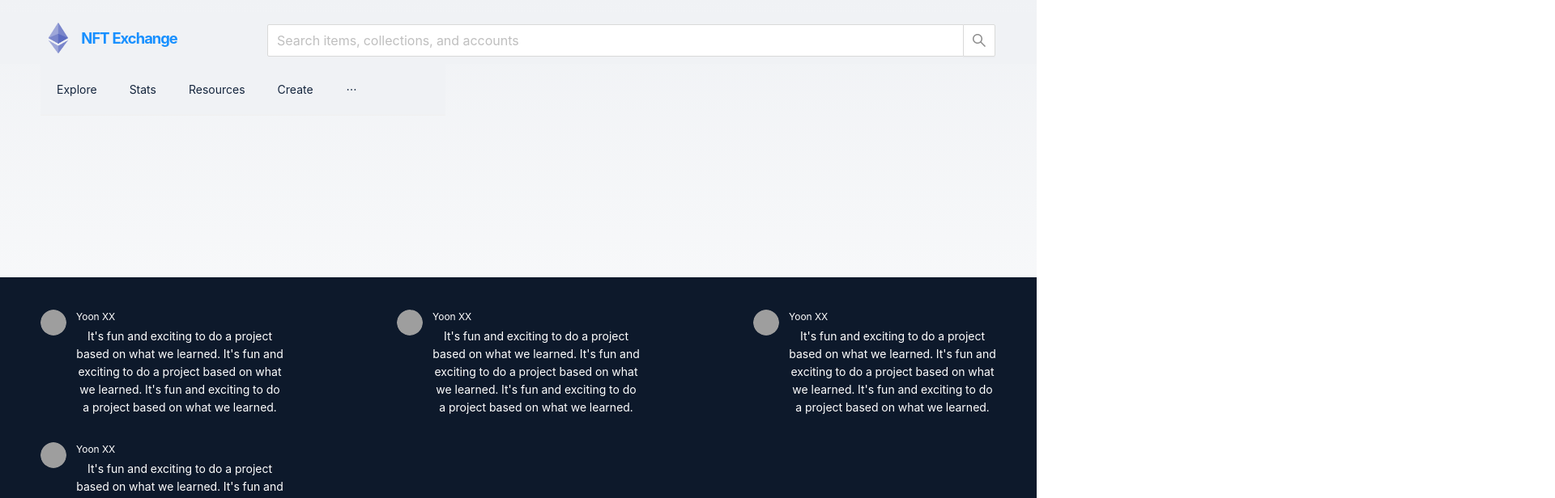
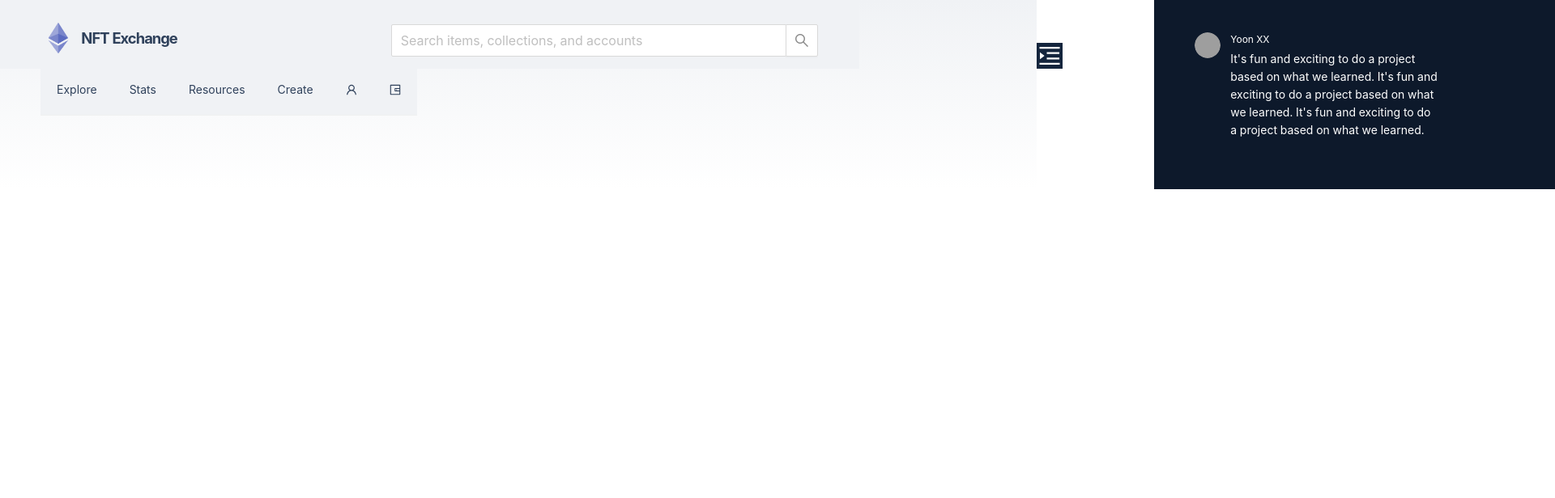
Before and after one commit to timbertinker/NFT_marketplace_ethereum, a React app: page /assets/create in a window 1280 px wide. Shown: the top 616 px of the page at 81% size, 1920 px wide, since content can reach past the window. Built offline with nearby package versions, Linux system fonts and the light colour scheme; grey boxes are pictures that could not be loaded.

Commit message:
add sidebar

```diff
--- a/src/App.css
+++ /dev/null
@@ -1,38 +0,0 @@
-.App {
-  text-align: center;
-}
-
-.App-logo {
-  height: 40vmin;
-  pointer-events: none;
-}
-
-@media (prefers-reduced-motion: no-preference) {
-  .App-logo {
-    animation: App-logo-spin infinite 20s linear;
-  }
-}
-
-.App-header {
-  background-color: #282c34;
-  min-height: 100vh;
-  display: flex;
-  flex-direction: column;
-  align-items: center;
-  justify-content: center;
-  font-size: calc(10px + 2vmin);
-  color: white;
-}
-
-.App-link {
-  color: #61dafb;
-}
-
-@keyframes App-logo-spin {
-  from {
-    transform: rotate(0deg);
-  }
-  to {
-    transform: rotate(360deg);
-  }
-}
--- a/src/App.jsx
+++ b/src/App.jsx
@@ -1,6 +1,5 @@
 import { useEffect, useState } from 'react';
 import Web3 from 'web3';
-import './App.css';
 import 'antd/dist/antd.min.css';
 import Router from './router/Router';
 import { Button, Space } from 'antd';
@@ -10,6 +9,8 @@ import { Layout } from 'antd';
 import Header from './components/layout/Header';
 import Footer from './components/layout/Footer';
 import { theme } from './style/theme';
+import Sider from 'antd/lib/layout/Sider';
+import Sidebar from './components/layout/Sidebar';
 
 const { Content } = Layout;
 
@@ -19,6 +20,8 @@ function App() {
   const [account, setAccount] = useState('');
   const [newErc721Addr, setNewErc721Addr] = useState();
   const [erc721list, setErc721list] = useState([]); // 자신의 NFT 정보를 저장할 토큰
+
+  const [collapsed, setCollapsed] = useState(true);
 
   useEffect(() => {
     if (typeof window.ethereum !== 'undefined') {
@@ -80,13 +83,15 @@ function App() {
           gap: `${theme.space_8}`,
         }}
       >
-        <Header />
+        <Header collapsed={collapsed} setCollapsed={setCollapsed} />
+        <Sidebar collapsed={collapsed} setCollapsed={setCollapsed} />
+
         <Content
           style={{
             padding: '0 50px',
             display: 'flex',
             flexDirection: 'column',
-            gap: `${theme.space_8}`,
+            gap: `${theme.space_9}`,
           }}
           className="site-layout-content"
         >
--- a/src/components/layout/Footer.jsx
+++ b/src/components/layout/Footer.jsx
@@ -31,7 +31,7 @@ function FooterComponent() {
 const Footer = styled(_Footer)`
   display: flex;
   flex-direction: column;
-  text-align: 'center';
+  align-items: center;
 
   background-color: ${theme.very_dark_blue_main} !important;
   color: ${theme.white} !important;
--- a/src/components/layout/Header.jsx
+++ b/src/components/layout/Header.jsx
@@ -1,5 +1,5 @@
 import { Layout, Menu as _Menu, Row, Col } from 'antd';
-import React from 'react';
+import React, { useState } from 'react';
 import { Link, useNavigate } from 'react-router-dom';
 import {
   AppstoreOutlined,
@@ -8,15 +8,15 @@ import {
   HighlightOutlined,
   RiseOutlined,
   SlidersOutlined,
+  UserOutlined,
+  WalletOutlined,
 } from '@ant-design/icons';
 import styled from 'styled-components';
 import { theme } from '../../style/theme';
 import { default as _Search } from 'antd/lib/input/Search';
-import { ReactComponent as MetamaskIcon } from '../../asset/icons/metamask-icon.svg';
 
 const { Header: _Header } = Layout;
-
-function HeaderComponent() {
+function HeaderComponent({ collapsed, setCollapsed }) {
   let navigate = useNavigate();
 
   const items = [
@@ -79,19 +79,11 @@ function HeaderComponent() {
       ],
     },
     { label: 'Create', key: 'create' },
+    { label: <UserOutlined />, key: 'mypage' },
     {
-      label: 'Connet Wallet',
+      label: <WalletOutlined />,
       key: 'wallet',
-      icon: (
-        <MetamaskIcon
-          style={{
-            width: `${theme.fs_4}`,
-            verticalAlign: '-0.125em',
-            display: 'inline-block',
-          }}
-        />
-      ),
-      onClick: () => alert('wallet!'),
+      onClick: () => setCollapsed(!collapsed),
     },
   ];
 
@@ -100,7 +92,7 @@ function HeaderComponent() {
   return (
     <Header>
       <Row justify="space-between" align="middle">
-        <Col flex="0 1 200px">
+        <Col flex="0 1 20%">
           <Link to="/">
             <LogoWrapper>
               <LogoImg
@@ -111,7 +103,7 @@ function HeaderComponent() {
             </LogoWrapper>
           </Link>
         </Col>
-        <Col flex="0 1 900px">
+        <Col flex="0 1 55%">
           <Search
             placeholder="Search items, collections, and accounts"
             allowClear
@@ -119,15 +111,8 @@ function HeaderComponent() {
             onSearch={onSearch}
           />
         </Col>
-        <Col flex="0 1 500px">
-          <Menu
-            style={{
-              backgroundColor: `${theme.very_light_blue_main}`,
-              color: `${theme.very_dark_blue_sub}`,
-            }}
-            mode="horizontal"
-            items={items}
-          />
+        <Col flex="0 0 25%">
+          <Menu mode="horizontal" items={items} />
         </Col>
       </Row>
     </Header>
@@ -135,9 +120,19 @@ function HeaderComponent() {
 }
 
 const Header = styled(_Header)`
-  margin-top: 15px;
   background-color: ${theme.very_light_blue_main};
-  color: ${theme.very_dark_blue_sub};
+  padding-top: 15px;
+  padding-bottom: 70px;
+  color: ${theme.very_dark_blue_line};
+  z-index: 1000;
+
+  a:link,
+  a:visited,
+  a:active,
+  a:hover {
+    text-decoration: none;
+    color: ${theme.very_dark_blue_line};
+  }
 `;
 
 const Search = styled(_Search)`
@@ -147,6 +142,8 @@ const Search = styled(_Search)`
   }
 `;
 const Menu = styled(_Menu)`
+  background-color: ${theme.very_light_blue_main};
+  color: ${theme.very_dark_blue_line};
   ${theme.tablet && theme.mobile} {
     display: none;
   }
--- /dev/null
+++ b/src/components/layout/Sidebar.jsx
@@ -0,0 +1,231 @@
+import { MenuUnfoldOutlined, UserOutlined } from '@ant-design/icons';
+import Sider from 'antd/lib/layout/Sider';
+import React from 'react';
+import styled from 'styled-components';
+import { theme } from '../../style/theme';
+import { ReactComponent as MetamaskIcon } from '../../asset/icons/metamask-icon.svg';
+import { Avatar, Card, Col, List, Row, Tooltip, Typography } from 'antd';
+
+const { Text } = Typography;
+
+function Sidebar({ collapsed, setCollapsed }) {
+  return (
+    <Sider
+      breakpoint={'xl'}
+      trigger={null}
+      reverseArrow={true}
+      defaultCollapsed={true}
+      collapsible
+      collapsed={collapsed}
+      collapsedWidth={0}
+      width={400}
+      style={{
+        zIndex: 500,
+        position: 'fixed',
+        top: 85,
+        right: 0,
+        height: '100vh',
+        // backgroundColor: `${theme.very_dark_blue_main}`,
+        background: `linear-gradient(${theme.very_dark_blue_sub}, ${theme.very_dark_blue_main} )`,
+        // boxShadow: `0 1px 2px rgba(0, 0, 0, 0.25)`,
+      }}
+    >
+      {/* 닫기버튼 */}
+      <CloseButton onClick={() => setCollapsed(!collapsed)}>
+        <MenuUnfoldOutlined
+          style={{
+            padding: '2px',
+            color: `${theme.white}`,
+            fontSize: `28px`,
+            classname: 'close-icon',
+          }}
+        />
+      </CloseButton>
+
+      <SidebarWrapper>
+        {/* <MetamaskIcon></MetamaskIcon> */}
+
+        {/* 미로그인 상태 */}
+        <Row gutter={[48, 48]}>
+          <Col span={22} offset={1}>
+            <div
+              style={{
+                height: '80px',
+                display: 'flex',
+                alignItems: 'center',
+                justifyContent: 'space-between',
+                borderBottom: `1px solid ${theme.very_light_blue_main}`,
+              }}
+            >
+              <div
+                style={{
+                  display: 'flex',
+                  alignItems: 'center',
+                  justifyContent: 'space-between',
+                  gap: `${theme.space_2}`,
+                }}
+              >
+                <Avatar icon={<UserOutlined />} />
+                <Text
+                  style={{
+                    color: `${theme.very_light_blue_main}`,
+                    fontSize: `${theme.fs_8}`,
+                    fontWeight: `${theme.fw_500}`,
+                  }}
+                >
+                  My Wallet
+                </Text>
+              </div>
+            </div>
+            <p
+              style={{
+                fontSize: `${theme.fs_6}`,
+                color: `${theme.soft_blue}`,
+                lineHeight: 1,
+                marginTop: '20px',
+              }}
+            >
+              If you don't have a
+              <Tooltip
+                placement="bottom"
+                title={
+                  'A crypto wallet is an application or hardware device that allows individuals to store and retrieve digital items.'
+                }
+              >
+                &nbsp;
+                <span
+                  style={{
+                    color: `${theme.cyan}`,
+                    fontWeight: `${theme.fw_500}`,
+                  }}
+                >
+                  wallet
+                </span>
+                &nbsp;
+              </Tooltip>
+              yet, you can select a provider and create one now.
+            </p>
+            <List
+              size="large"
+              header={<div>Choose Your Wallet</div>}
+              //   footer={<div>Coming Soon More Wallet Support...</div>}
+              bordered
+              dataSource={['Meta Mask']}
+              renderItem={(item) => (
+                <WalletList>
+                  <MetamaskIcon width={`${theme.fs_5}`} />
+                  &nbsp;
+                  {item}
+                </WalletList>
+              )}
+              style={{
+                margin: '20px 0px 20px 0px',
+                width: 360,
+                backgroundColor: `${theme.very_dark_blue_main}`,
+                borderColor: `${theme.very_dark_blue_line}`,
+                color: `${theme.soft_blue}`,
+              }}
+            />
+          </Col>
+        </Row>
+
+        {/* 로그인 상태 */}
+        {/* <Row gutter={[48, 48]}>
+          <Col span={22} offset={1}>
+            <div
+              style={{
+                height: '80px',
+                display: 'flex',
+                alignItems: 'center',
+                justifyContent: 'space-between',
+                borderBottom: `1px solid ${theme.very_light_blue_main}`,
+              }}
+            >
+              <div
+                style={{
+                  display: 'flex',
+                  alignItems: 'center',
+                  justifyContent: 'space-between',
+                  gap: `${theme.space_2}`,
+                }}
+              >
+                <Avatar src="https://joeschmoe.io/api/v1/random" />
+                <Text
+                  style={{
+                    color: `${theme.very_light_blue_main}`,
+                    fontSize: `${theme.fs_8}`,
+                    fontWeight: `${theme.fw_500}`,
+                  }}
+                >
+                  NEO
+                </Text>
+              </div>
+              <Text
+                style={{
+                  color: `${theme.soft_blue}`,
+                  fontSize: `${theme.fs_6}`,
+                  fontWeight: `${theme.fw_500}`,
+                }}
+              >
+                0x5A26...Dd9e
+              </Text>
+            </div>
+            <Card
+              title={'Total balance'}
+              headStyle={{
+                color: `${theme.soft_blue}`,
+                display: 'block',
+                textAlign: 'center',
+                borderColor: `${theme.very_dark_blue_line}`,
+              }}
+              bodyStyle={{
+                color: `${theme.cyan}`,
+                textAlign: 'center',
+                fontSize: `${theme.fs_12}`,
+              }}
+              style={{
+                margin: '20px 0px 20px 0px',
+                width: 360,
+                backgroundColor: `${theme.very_dark_blue_main}`,
+                borderColor: `${theme.very_dark_blue_line}`,
+              }}
+            >
+              <p>12.23 ETH</p>
+            </Card>
+          </Col>
+        </Row> */}
+      </SidebarWrapper>
+    </Sider>
+  );
+}
+
+const CloseButton = styled.div`
+  width: 32px;
+  height: 32px;
+  background-color: ${theme.very_dark_blue_sub};
+  cursor: pointer;
+  transform: translate(0, -100%);
+
+  position: absolute;
+
+  :hover,
+  :active {
+    background-color: #43546b;
+  }
+`;
+
+const WalletList = styled(List.Item)`
+  border-color: ${theme.very_dark_blue_line};
+  color: ${theme.soft_blue};
+  font-size: ${theme.fs_5};
+  font-weight: ${theme.fw_500};
+  cursor: pointer;
+
+  :hover,
+  :active {
+    box-shadow: 0px 0px 1px 3px rgba(0, 255, 247, 0.5);
+  }
+`;
+
+const SidebarWrapper = styled.div``;
+export default Sidebar;
--- a/src/pages/home/Section1.jsx
+++ b/src/pages/home/Section1.jsx
@@ -6,7 +6,7 @@ import { theme } from '../../style/theme';
 function Section1() {
   return (
     <Row gutter={[48, 48]} justify="center" align="middle" wrap={true}>
-      <Col flex="0 1 500px">
+      <Col flex="0 1 500px" style={{ textAlign: 'center' }}>
         <Title>NFT Exchange</Title>
         <Explain>Unleash your creativity</Explain>
         <Content>
--- a/src/pages/home/Section2.jsx
+++ b/src/pages/home/Section2.jsx
@@ -10,7 +10,7 @@ function Section2() {
   return (
     <Row justify="center" align="middle">
       <Col flex="0 1 1000px">
-        <Title>Get Your NFT</Title>
+        <Title style={{ textAlign: 'center' }}>Get Your NFT</Title>
         <Row gutter={[16, 16]}>
           {new Array(8).fill(null).map((_, idx) => {
             return (
```
